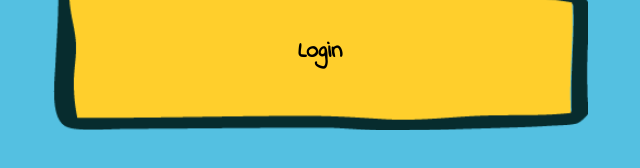
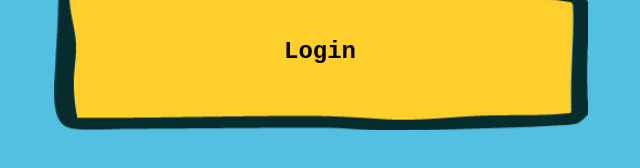
Before and after one commit to Spearl/highfyve-api, a website: page index.html in a window 1280 px wide. Shown: the part 528-696 px from the top of the page, 320-960 px from the left. Drawn offline with nearby package versions, Linux system fonts and the light colour scheme.

Commit message:
Grunting.

```diff
--- a/static/css/_main.css
+++ b/static/css/_main.css
@@ -40,7 +40,7 @@ h2,
 h3,
 h4 {
   color: #ffffff;
-  font-family: 'Indie Flower';
+  font-family: 'American Typewriter Bold', 'Cutive', Courier New, Monospace;
 }
 a {
   color: #ffffff;
```
